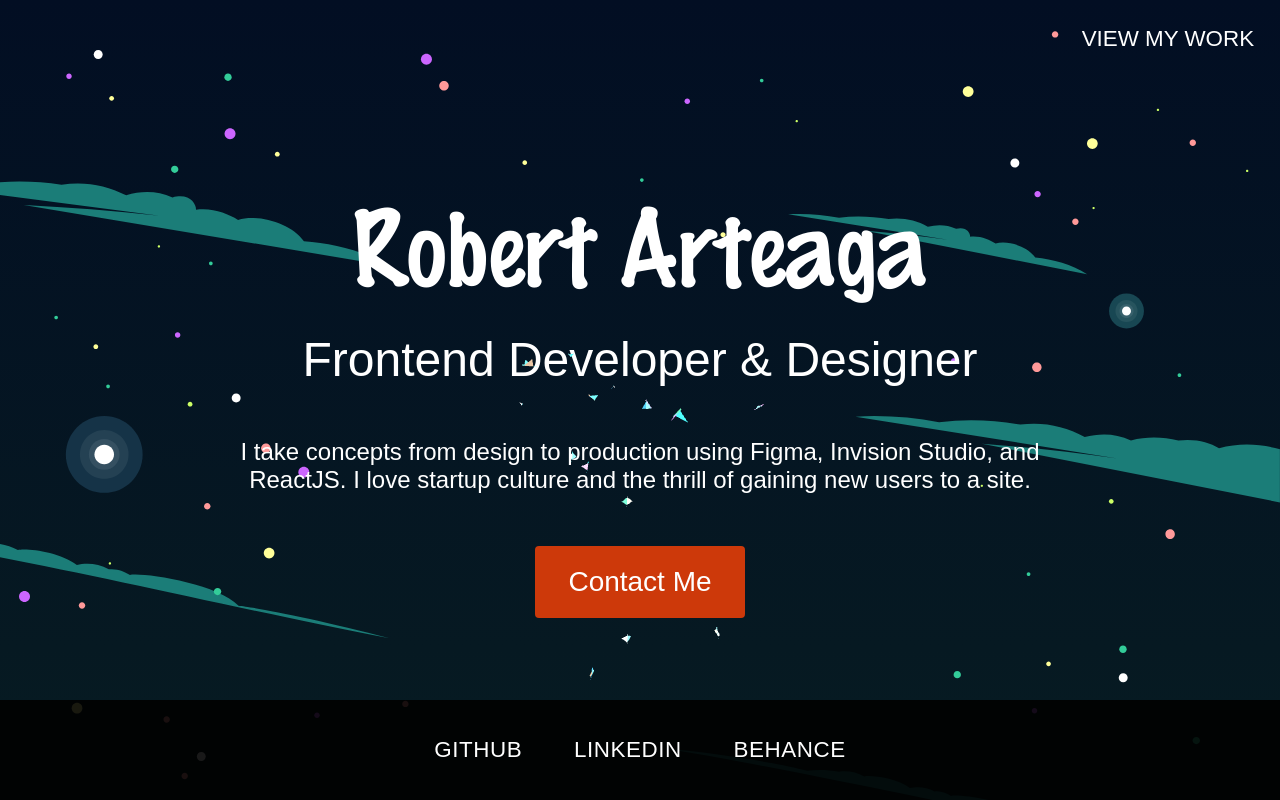
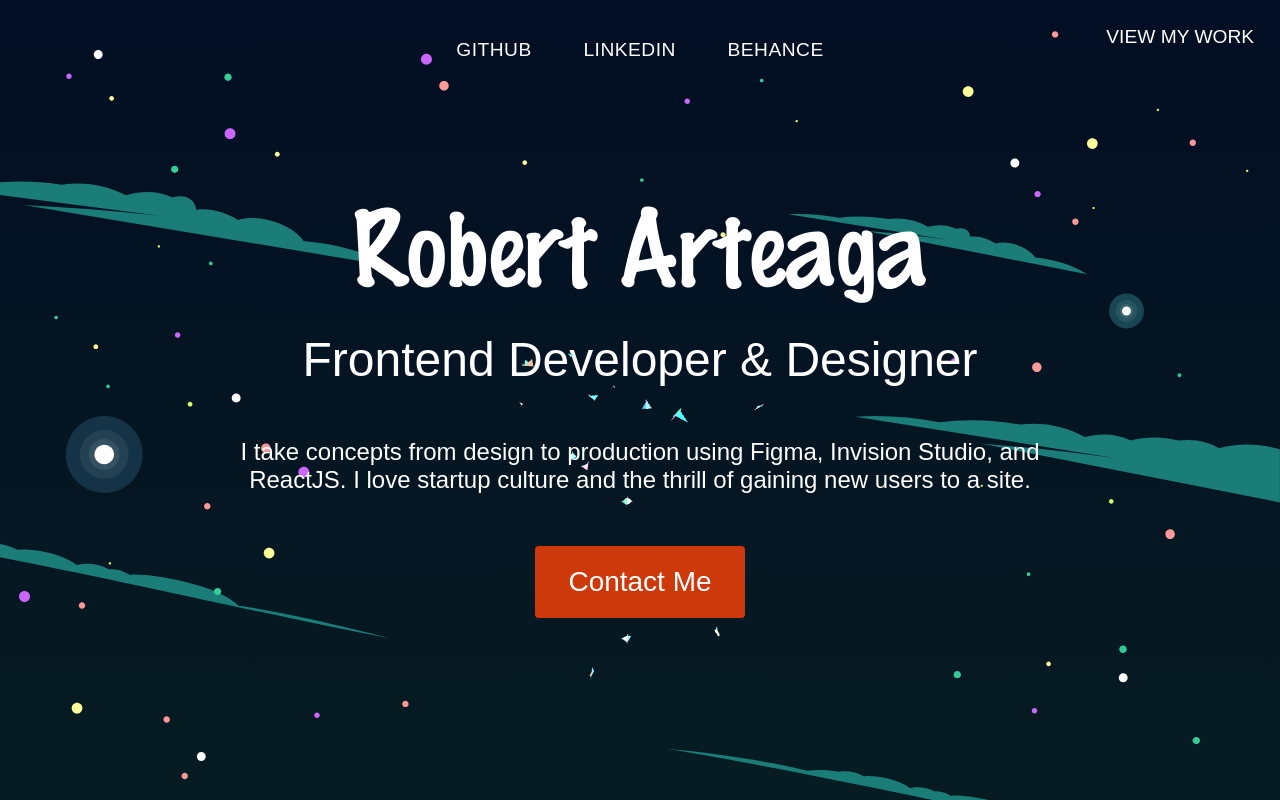
Before and after one commit to AwakenedMind/portfolio-site, a website: page index.html in a window 1280 px wide. Drawn offline with Linux system fonts and the light colour scheme; animation ran at ten frames a second.

Commit message:
moved nav

```diff
--- a/css/styles.css
+++ b/css/styles.css
@@ -34,15 +34,18 @@ html {
   top: 0;
   right: 0;
   position: absolute;
-  font-size: 1.4em;
-  text-transform: uppercase;
+  font-size: 1.2em;
   z-index: 9999;
 }
 
-.nav-link {
-  color: inherit;
+.nav a {
+  color: white !important;
+  padding-left: 1.618rem;
   text-decoration: none;
+  text-transform: uppercase;
 }
+
+
 
 
 .introduction-description {
@@ -92,8 +95,8 @@ html {
   width: 100vw;
   height: 100px;
   position: absolute;
-  bottom: 0;
-  background: rgba(0, 0, 0, 0.9);
+  top: 0;
+  /* background: rgba(0, 0, 0, 0.9); */
   display: flex;
   justify-content: center;
   align-items: center;
@@ -102,7 +105,7 @@ html {
 .introduction-description-links {
   display: flex;
   flex-wrap: nowrap;
-  justify-content: center;
+  justify-content: flex-end;
   list-style: none;
   margin: 0 auto;
   width: fit-content;
@@ -115,7 +118,7 @@ html {
   margin-left: 1.618rem;
   margin-right: 1.618rem;
   z-index: 9999;
-  font-size: 1.4em;
+  font-size: 1.2em;
   position: relative;
 }
 
@@ -136,6 +139,33 @@ html {
   .introduction-description-links a {
       font-size: 1em;
   }
+}
+
+.nav a:after {
+  content: "";
+  display: block;
+  background-color: transparent;
+  position: absolute;
+  bottom: -3px;
+  left: 0;
+  width: 100%;
+  height: 2px;
+  -webkit-transform-origin: 50% 0;
+  transform-origin: 50% 0;
+  -webkit-transform: scaleX(0.6);
+  transform: scaleX(0.6);
+  -webkit-transition: .3s;
+  transition: .3s
+}
+
+.nav a:hover:after {
+  background-color: #f4511e;
+  -webkit-transform: scaleX(1);
+  transform: scaleX(1)
+}
+
+.nav a:hover {
+  transform: scale(1.1);
 }
 
 .introduction-description-links li a:after {
@@ -169,6 +199,11 @@ html {
   text-decoration: none;
   color: inherit;
 }
+
+
+
+
+
 
 .button {
   z-index: 9999;
@@ -206,26 +241,6 @@ html {
     color: #f4511e;
 
 }
-
-/* .button span:after {
-content: '\00bb';
-position: absolute;
-opacity: 0;
-right: -25%;
-top: 25%;
-transition: 0.5s;
-}
-
-.button:hover span {
-padding-right: 15px;
-padding-bottom: -15px;
-margin-right: 10px;
-}
-
-.button:hover span:after {
-opacity: 1;
-right: 0;
-} */
 
 .project-section {
   width: 100%;
```
